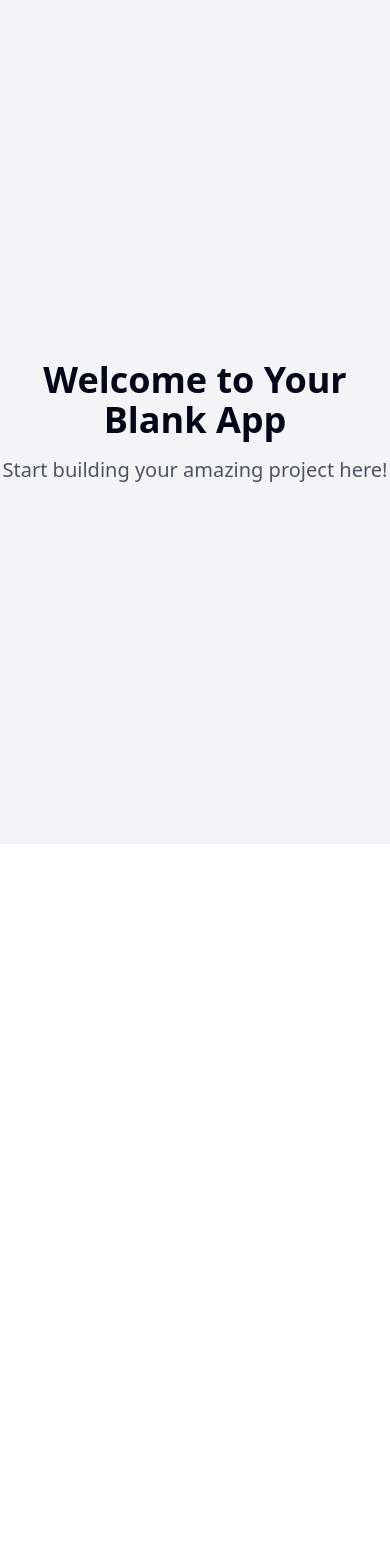
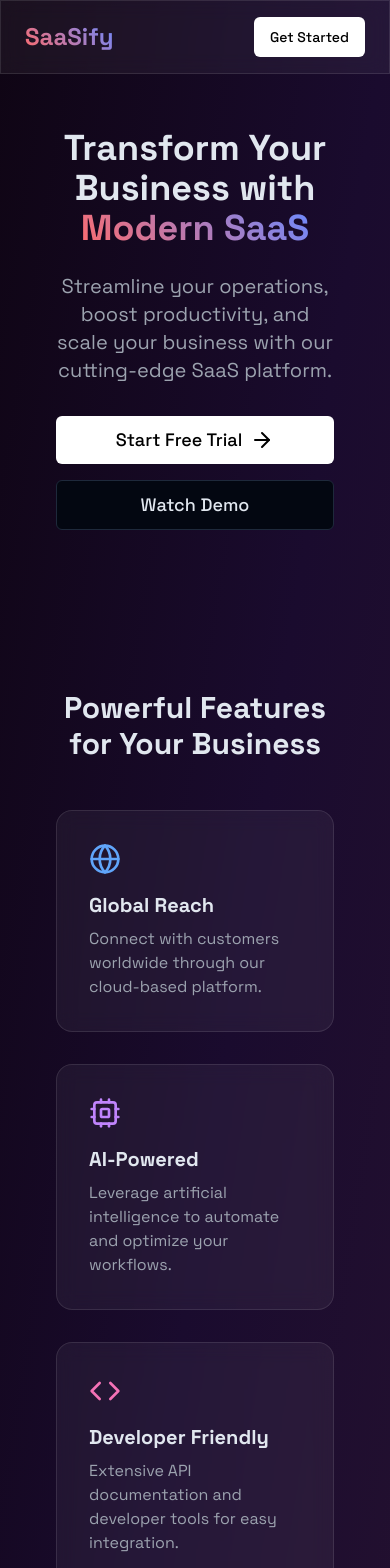
Before and after one commit to myevm-dev/SAAS-Landing-Page, a React (Vite) app: page / in a window 390 px wide. Shown: the top 1568 px of the page. Before the commit the page ends 844 px from the top, so only its background shows below. Built offline with nearby package versions, Linux system fonts and the light colour scheme.

Commit message:
Create landing page for SaaS
Implemented a responsive landing page for a SaaS startup, featuring an eye-catching font and a modern design inspired by a reference image. The page is optimized for mobile, tablet, and desktop devices.
[skip gpt_engineer]

```diff
--- a/package.json
+++ b/package.json
@@ -45,6 +45,7 @@
     "cmdk": "^1.0.0",
     "date-fns": "^3.6.0",
     "embla-carousel-react": "^8.3.0",
+    "framer-motion": "^11.11.11",
     "input-otp": "^1.2.4",
     "lucide-react": "^0.451.0",
     "next-themes": "^0.3.0",
@@ -63,7 +64,6 @@
   },
   "devDependencies": {
     "@eslint/js": "^9.9.0",
-    "lovable-tagger": "^1.0.19",
     "@tailwindcss/typography": "^0.5.15",
     "@types/node": "^22.5.5",
     "@types/react": "^18.3.3",
@@ -74,6 +74,7 @@
     "eslint-plugin-react-hooks": "^5.1.0-rc.0",
     "eslint-plugin-react-refresh": "^0.4.9",
     "globals": "^15.9.0",
+    "lovable-tagger": "^1.0.19",
     "postcss": "^8.4.47",
     "tailwindcss": "^3.4.11",
     "typescript": "^5.5.3",
--- a/src/index.css
+++ b/src/index.css
@@ -1,54 +1,24 @@
+@import url('https://fonts.googleapis.com/css2?family=Space+Grotesk:wght@300;400;500;600;700&display=swap');
+
 @tailwind base;
 @tailwind components;
 @tailwind utilities;
 
 @layer base {
   :root {
-    --background: 0 0% 100%;
-    --foreground: 222.2 84% 4.9%;
+    --background: 224 71% 4%;
+    --foreground: 213 31% 91%;
 
-    --card: 0 0% 100%;
-    --card-foreground: 222.2 84% 4.9%;
+    --card: 224 71% 4%;
+    --card-foreground: 213 31% 91%;
 
-    --popover: 0 0% 100%;
-    --popover-foreground: 222.2 84% 4.9%;
-
-    --primary: 222.2 47.4% 11.2%;
-    --primary-foreground: 210 40% 98%;
-
-    --secondary: 210 40% 96.1%;
-    --secondary-foreground: 222.2 47.4% 11.2%;
-
-    --muted: 210 40% 96.1%;
-    --muted-foreground: 215.4 16.3% 46.9%;
-
-    --accent: 210 40% 96.1%;
-    --accent-foreground: 222.2 47.4% 11.2%;
-
-    --destructive: 0 84.2% 60.2%;
-    --destructive-foreground: 210 40% 98%;
-
-    --border: 214.3 31.8% 91.4%;
-    --input: 214.3 31.8% 91.4%;
-    --ring: 222.2 84% 4.9%;
-
-    --radius: 0.5rem;
-  }
-
-  .dark {
-    --background: 222.2 84% 4.9%;
-    --foreground: 210 40% 98%;
-
-    --card: 222.2 84% 4.9%;
-    --card-foreground: 210 40% 98%;
-
-    --popover: 222.2 84% 4.9%;
-    --popover-foreground: 210 40% 98%;
+    --popover: 224 71% 4%;
+    --popover-foreground: 215 20.2% 65.1%;
 
     --primary: 210 40% 98%;
     --primary-foreground: 222.2 47.4% 11.2%;
 
-    --secondary: 217.2 32.6% 17.5%;
+    --secondary: 222.2 47.4% 11.2%;
     --secondary-foreground: 210 40% 98%;
 
     --muted: 217.2 32.6% 17.5%;
@@ -63,6 +33,8 @@
     --border: 217.2 32.6% 17.5%;
     --input: 217.2 32.6% 17.5%;
     --ring: 212.7 26.8% 83.9%;
+
+    --radius: 0.5rem;
   }
 }
 
@@ -70,8 +42,22 @@
   * {
     @apply border-border;
   }
-
   body {
-    @apply bg-background text-foreground;
+    @apply bg-background text-foreground font-space;
+    background: linear-gradient(to bottom right, #0f0514, #1a0b2e, #261230);
+    min-height: 100vh;
   }
 }
+
+.glass {
+  background: rgba(255, 255, 255, 0.05);
+  backdrop-filter: blur(10px);
+  border: 1px solid rgba(255, 255, 255, 0.1);
+}
+
+.gradient-text {
+  background: linear-gradient(45deg, #ff6b6b, #6b8aff);
+  -webkit-background-clip: text;
+  background-clip: text;
+  color: transparent;
+}
--- a/src/pages/Index.tsx
+++ b/src/pages/Index.tsx
@@ -1,12 +1,136 @@
-// Update this page (the content is just a fallback if you fail to update the page)
+import { Button } from "@/components/ui/button";
+import { motion } from "framer-motion";
+import { ArrowRight, Code, Cpu, Globe } from "lucide-react";
 
 const Index = () => {
   return (
-    <div className="min-h-screen flex items-center justify-center bg-gray-100">
-      <div className="text-center">
-        <h1 className="text-4xl font-bold mb-4">Welcome to Your Blank App</h1>
-        <p className="text-xl text-gray-600">Start building your amazing project here!</p>
-      </div>
+    <div className="min-h-screen">
+      {/* Navigation */}
+      <nav className="fixed w-full z-50 glass">
+        <div className="container mx-auto px-6 py-4">
+          <div className="flex items-center justify-between">
+            <div className="text-2xl font-bold gradient-text">SaaSify</div>
+            <div className="hidden md:flex space-x-8">
+              <a href="#features" className="text-gray-300 hover:text-white transition-colors">Features</a>
+              <a href="#pricing" className="text-gray-300 hover:text-white transition-colors">Pricing</a>
+              <a href="#contact" className="text-gray-300 hover:text-white transition-colors">Contact</a>
+            </div>
+            <Button className="bg-white text-black hover:bg-gray-200">Get Started</Button>
+          </div>
+        </div>
+      </nav>
+
+      {/* Hero Section */}
+      <section className="pt-32 pb-20 px-6">
+        <div className="container mx-auto text-center">
+          <motion.h1
+            initial={{ opacity: 0, y: 20 }}
+            animate={{ opacity: 1, y: 0 }}
+            transition={{ duration: 0.5 }}
+            className="text-4xl md:text-6xl font-bold mb-6"
+          >
+            Transform Your Business with
+            <span className="gradient-text"> Modern SaaS</span>
+          </motion.h1>
+          <motion.p
+            initial={{ opacity: 0, y: 20 }}
+            animate={{ opacity: 1, y: 0 }}
+            transition={{ duration: 0.5, delay: 0.2 }}
+            className="text-xl text-gray-400 mb-8 max-w-2xl mx-auto"
+          >
+            Streamline your operations, boost productivity, and scale your business with our cutting-edge SaaS platform.
+          </motion.p>
+          <motion.div
+            initial={{ opacity: 0, y: 20 }}
+            animate={{ opacity: 1, y: 0 }}
+            transition={{ duration: 0.5, delay: 0.4 }}
+            className="flex flex-col sm:flex-row gap-4 justify-center"
+          >
+            <Button className="bg-white text-black hover:bg-gray-200 text-lg px-8 py-6">
+              Start Free Trial
+              <ArrowRight className="ml-2" />
+            </Button>
+            <Button variant="outline" className="text-lg px-8 py-6">
+              Watch Demo
+            </Button>
+          </motion.div>
+        </div>
+      </section>
+
+      {/* Features Section */}
+      <section id="features" className="py-20 px-6">
+        <div className="container mx-auto">
+          <h2 className="text-3xl md:text-4xl font-bold text-center mb-12">
+            Powerful Features for Your Business
+          </h2>
+          <div className="grid grid-cols-1 md:grid-cols-3 gap-8">
+            {[
+              {
+                icon: <Globe className="w-8 h-8 mb-4 text-blue-400" />,
+                title: "Global Reach",
+                description: "Connect with customers worldwide through our cloud-based platform."
+              },
+              {
+                icon: <Cpu className="w-8 h-8 mb-4 text-purple-400" />,
+                title: "AI-Powered",
+                description: "Leverage artificial intelligence to automate and optimize your workflows."
+              },
+              {
+                icon: <Code className="w-8 h-8 mb-4 text-pink-400" />,
+                title: "Developer Friendly",
+                description: "Extensive API documentation and developer tools for easy integration."
+              }
+            ].map((feature, index) => (
+              <motion.div
+                key={index}
+                initial={{ opacity: 0, y: 20 }}
+                whileInView={{ opacity: 1, y: 0 }}
+                transition={{ duration: 0.5, delay: index * 0.2 }}
+                className="glass p-8 rounded-2xl hover:transform hover:scale-105 transition-transform"
+              >
+                {feature.icon}
+                <h3 className="text-xl font-bold mb-2">{feature.title}</h3>
+                <p className="text-gray-400">{feature.description}</p>
+              </motion.div>
+            ))}
+          </div>
+        </div>
+      </section>
+
+      {/* CTA Section */}
+      <section className="py-20 px-6">
+        <div className="container mx-auto text-center">
+          <div className="glass p-12 rounded-3xl">
+            <h2 className="text-3xl md:text-4xl font-bold mb-6">
+              Ready to Get Started?
+            </h2>
+            <p className="text-xl text-gray-400 mb-8 max-w-2xl mx-auto">
+              Join thousands of businesses already using our platform to grow and succeed.
+            </p>
+            <Button className="bg-white text-black hover:bg-gray-200 text-lg px-8 py-6">
+              Start Your Journey
+              <ArrowRight className="ml-2" />
+            </Button>
+          </div>
+        </div>
+      </section>
+
+      {/* Footer */}
+      <footer className="py-12 px-6">
+        <div className="container mx-auto">
+          <div className="flex flex-col md:flex-row justify-between items-center">
+            <div className="text-2xl font-bold gradient-text mb-4 md:mb-0">SaaSify</div>
+            <div className="flex space-x-8">
+              <a href="#" className="text-gray-400 hover:text-white transition-colors">Privacy</a>
+              <a href="#" className="text-gray-400 hover:text-white transition-colors">Terms</a>
+              <a href="#" className="text-gray-400 hover:text-white transition-colors">Contact</a>
+            </div>
+          </div>
+          <div className="text-center mt-8 text-gray-400">
+            © 2024 SaaSify. All rights reserved.
+          </div>
+        </div>
+      </footer>
     </div>
   );
 };
--- a/tailwind.config.ts
+++ b/tailwind.config.ts
@@ -67,10 +67,18 @@ export default {
           from: { height: "var(--radix-accordion-content-height)" },
           to: { height: "0" },
         },
+        float: {
+          '0%, 100%': { transform: 'translateY(0)' },
+          '50%': { transform: 'translateY(-10px)' },
+        }
       },
       animation: {
         "accordion-down": "accordion-down 0.2s ease-out",
         "accordion-up": "accordion-up 0.2s ease-out",
+        "float": "float 6s ease-in-out infinite",
+      },
+      fontFamily: {
+        'space': ['Space Grotesk', 'sans-serif'],
       },
     },
   },
```
Also changed, not shown: 1 other file (tests, documents, lock files or other folders).
